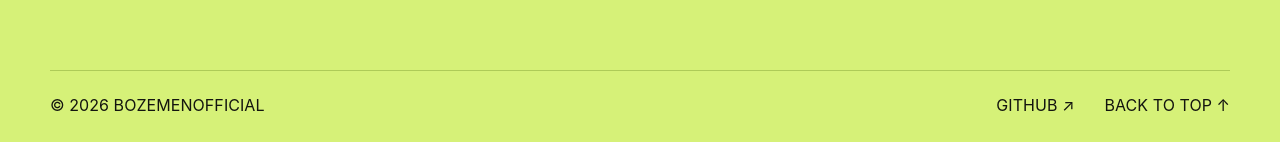
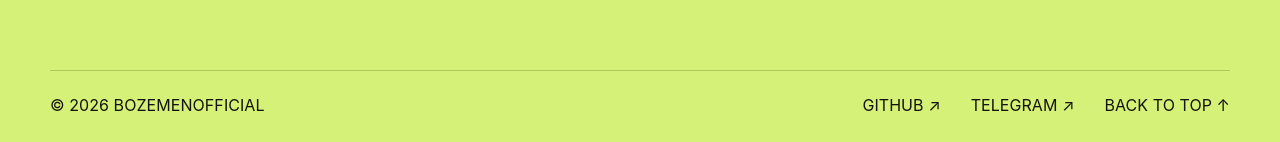
Before and after one commit to BozemanChannel/portfolio, a Next.js app: page / in a window 1280 px wide. Shown: the part 3915-4057 px from the top of the page. Built offline with nearby package versions, Linux system fonts and the light colour scheme.

Commit message:
Add Telegram link to portfolio footer

```diff
--- a/app/page.tsx
+++ b/app/page.tsx
@@ -201,7 +201,7 @@ export default function Home() {
 
       <footer>
         <div className="shell footerMain"><p className="kicker">{t.contactKicker}</p><h2>{t.contactHeading}<br /><em>{t.contactAccent}</em></h2><a className="footerEmail" href="mailto:nikolasdusyk.99@gmail.com">nikolasdusyk.99@gmail.com <span>↗</span></a></div>
-        <div className="shell footerBottom"><span>© 2026 BozemenOfficial</span><a href="https://github.com/BozemanChannel" target="_blank" rel="noreferrer">GitHub ↗</a><a href="#top">{t.back} ↑</a></div>
+        <div className="shell footerBottom"><span>© 2026 BozemenOfficial</span><a href="https://github.com/BozemanChannel" target="_blank" rel="noreferrer">GitHub ↗</a><a href="https://t.me/BozemenOfficial" target="_blank" rel="noreferrer">Telegram ↗</a><a href="#top">{t.back} ↑</a></div>
       </footer>
     </main>
   );
```
